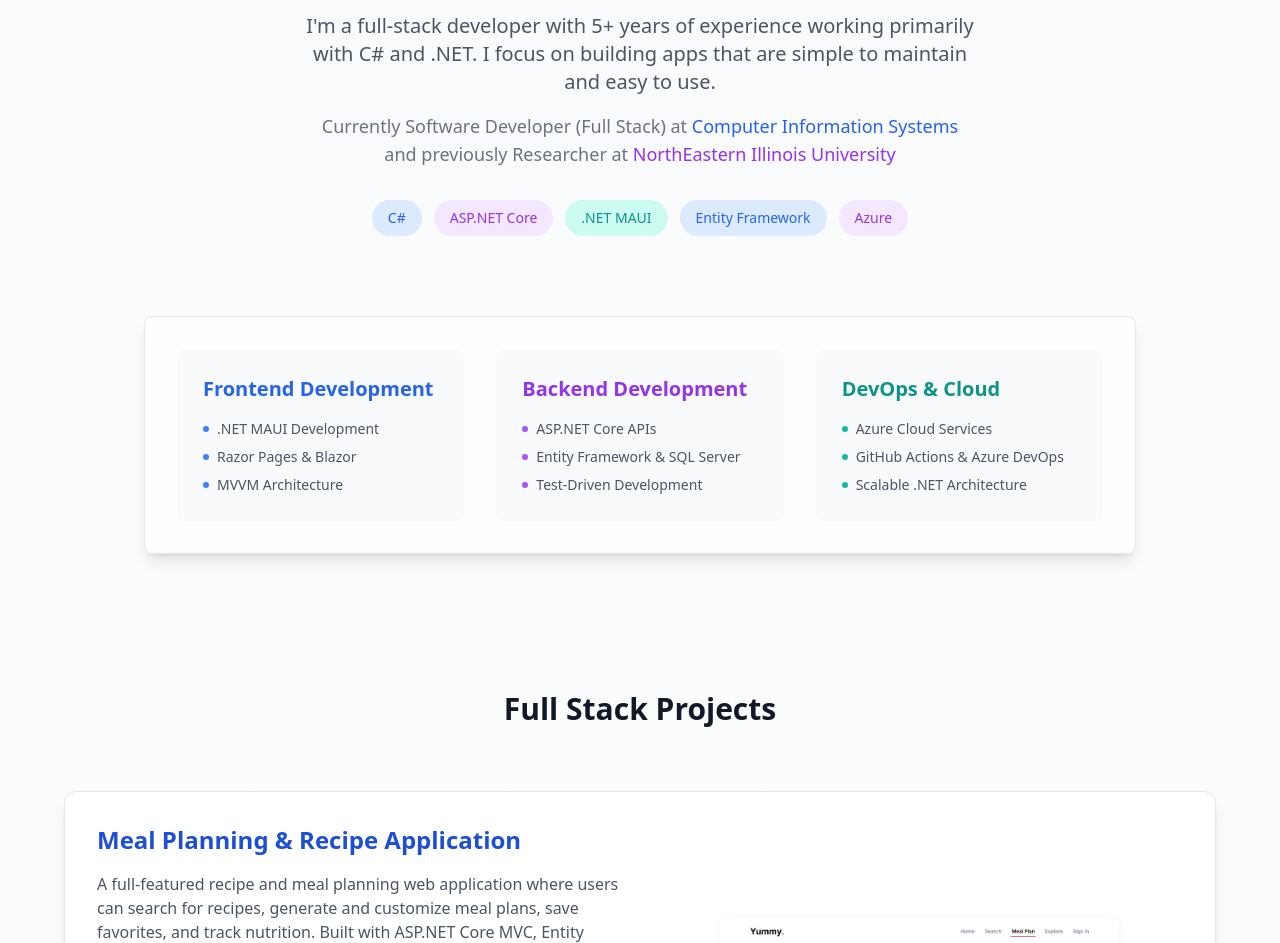
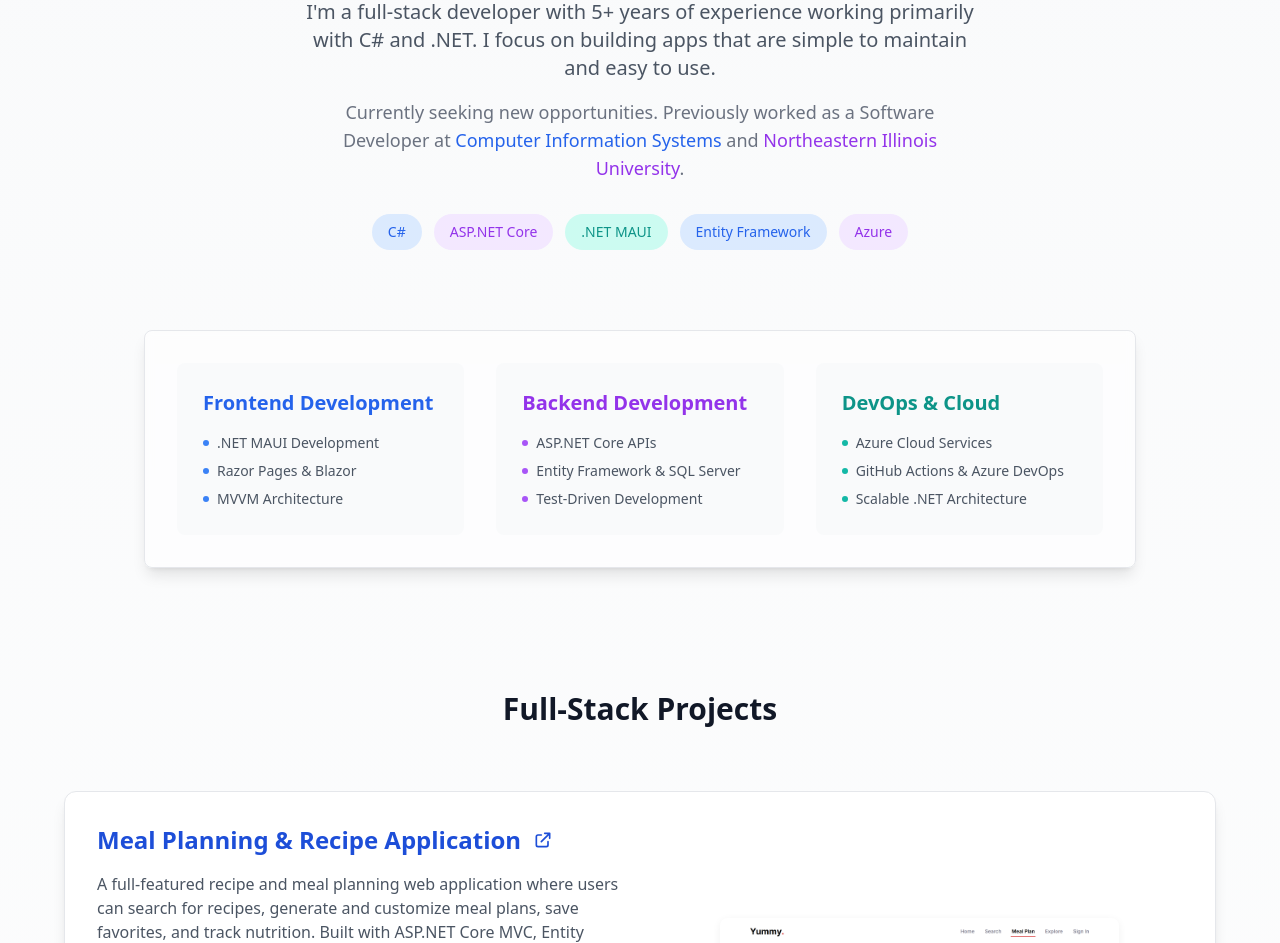
Before and after one commit to mirna-salem/my-portfolio, a Next.js app: page / in a window 1280 px wide. Shown: the part 189-1132 px from the top of the page. Built offline with nearby package versions, Linux system fonts and the light colour scheme.

Commit message:
Update portfolio: employment status, location, and project links

```diff
--- a/app/components/ContactSection.tsx
+++ b/app/components/ContactSection.tsx
@@ -23,7 +23,7 @@ export default function ContactSection() {
 							/>
 							<path strokeLinecap="round" strokeLinejoin="round" strokeWidth="2" d="M15 11a3 3 0 11-6 0 3 3 0 016 0z" />
 						</svg>
-						<span>Wheeling, IL</span>
+						<span>Niles, IL</span>
 					</div>
 
 					{/* Contact Buttons */}
--- a/app/components/HeroSection.tsx
+++ b/app/components/HeroSection.tsx
@@ -18,13 +18,13 @@ export default function HeroSection() {
 						<h1 className="text-4xl md:text-7xl font-bold text-transparent bg-clip-text bg-gradient-to-r from-blue-600 via-purple-600 to-teal-600">
 							Mirna Salem
 						</h1>
-						<h2 className="text-2xl md:text-4xl font-bold text-gray-900 dark:text-gray-100">Full Stack Developer</h2>
+						<h2 className="text-2xl md:text-4xl font-bold text-gray-900 dark:text-gray-100">Full-Stack Developer</h2>
 						<p className="text-lg md:text-xl text-gray-600 dark:text-gray-300 max-w-2xl mx-auto">
 							I&apos;m a full-stack developer with 5+ years of experience working primarily with C# and .NET. I focus on building apps that are simple to maintain and easy to use.
 						</p>
 						<p className="text-base md:text-lg text-gray-500 dark:text-gray-400 max-w-2xl mx-auto">
-							Currently Software Developer (Full Stack) at <span className="text-blue-600 dark:text-blue-400">Computer Information Systems</span> and previously Researcher at{' '}
-							<span className="text-purple-600 dark:text-purple-400">NorthEastern Illinois University</span>
+							Currently seeking new opportunities. Previously worked as a Software Developer at <span className="text-blue-600 dark:text-blue-400">Computer Information Systems</span> and{' '}
+							<span className="text-purple-600 dark:text-purple-400">Northeastern Illinois University</span>.
 						</p>
 					</div>
 					<div className="flex flex-wrap justify-center gap-2 md:gap-3 mb-6 md:mb-8">
--- a/app/components/ProjectsSection.tsx
+++ b/app/components/ProjectsSection.tsx
@@ -14,7 +14,7 @@ export default function ProjectsSection() {
 					viewport={{ once: true }}
 					className="text-3xl font-bold mb-16 text-center text-gray-900 dark:text-gray-100"
 				>
-					Full Stack Projects
+					Full-Stack Projects
 				</motion.h2>
 
 				<div className="space-y-16">
@@ -29,7 +29,31 @@ export default function ProjectsSection() {
 							<div className="grid grid-cols-1 lg:grid-cols-2 gap-8">
 								<div className="space-y-6">
 									<div>
-										<h3 className="text-2xl font-bold mb-4 text-blue-700 dark:text-blue-400 flex items-center gap-2">Meal Planning & Recipe Application</h3>
+										<h3 className="text-2xl font-bold mb-4 text-blue-700 dark:text-blue-400 flex items-center gap-2">
+											Meal Planning & Recipe Application
+											<a
+												href="https://yummy-g2h9hphecrbfgcay.canadacentral-01.azurewebsites.net/"
+												target="_blank"
+												rel="noopener noreferrer"
+												className="inline-flex items-center text-blue-700 dark:text-blue-400 hover:text-blue-800 dark:hover:text-blue-300 transition-colors"
+												aria-label="Visit Meal Planning & Recipe Application"
+											>
+												<svg
+													className="w-5 h-5 ml-1"
+													fill="none"
+													stroke="currentColor"
+													viewBox="0 0 24 24"
+													xmlns="http://www.w3.org/2000/svg"
+												>
+													<path
+														strokeLinecap="round"
+														strokeLinejoin="round"
+														strokeWidth={2}
+														d="M10 6H6a2 2 0 00-2 2v10a2 2 0 002 2h10a2 2 0 002-2v-4M14 4h6m0 0v6m0-6L10 14"
+													/>
+												</svg>
+											</a>
+										</h3>
 										<p className="text-gray-600 dark:text-gray-300">
 											A full-featured recipe and meal planning web application where users can search for recipes, generate and customize meal plans, save favorites, and track nutrition. Built with ASP.NET Core MVC, Entity Framework, and the Spoonacular API, it offers a modern, interactive experience for healthy meal planning.
 										</p>
```
